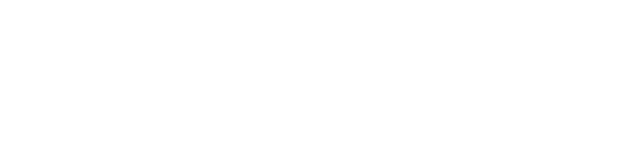
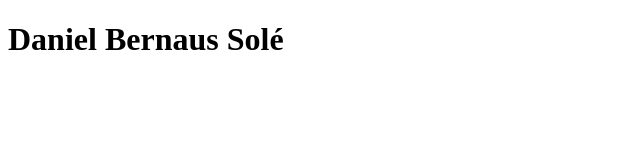
Before and after one commit to dbernausdaw2n25-dotcom/portafoli-M0614-AEA3, a plain HTML site: page index.html in a window 1280 px wide. Shown: the whole page, without its empty margins (0-640 px from the left). Drawn offline with Linux system fonts and the light colour scheme.

Commit message:
Afegit h1 amb el meu nom a index.html

```diff
--- a/index.html
+++ b/index.html
@@ -6,6 +6,6 @@
     <title>Document</title>
   </head>
   <body>
-
+<h1>Daniel Bernaus Solé</h1>
   </body>
 </html>
```
